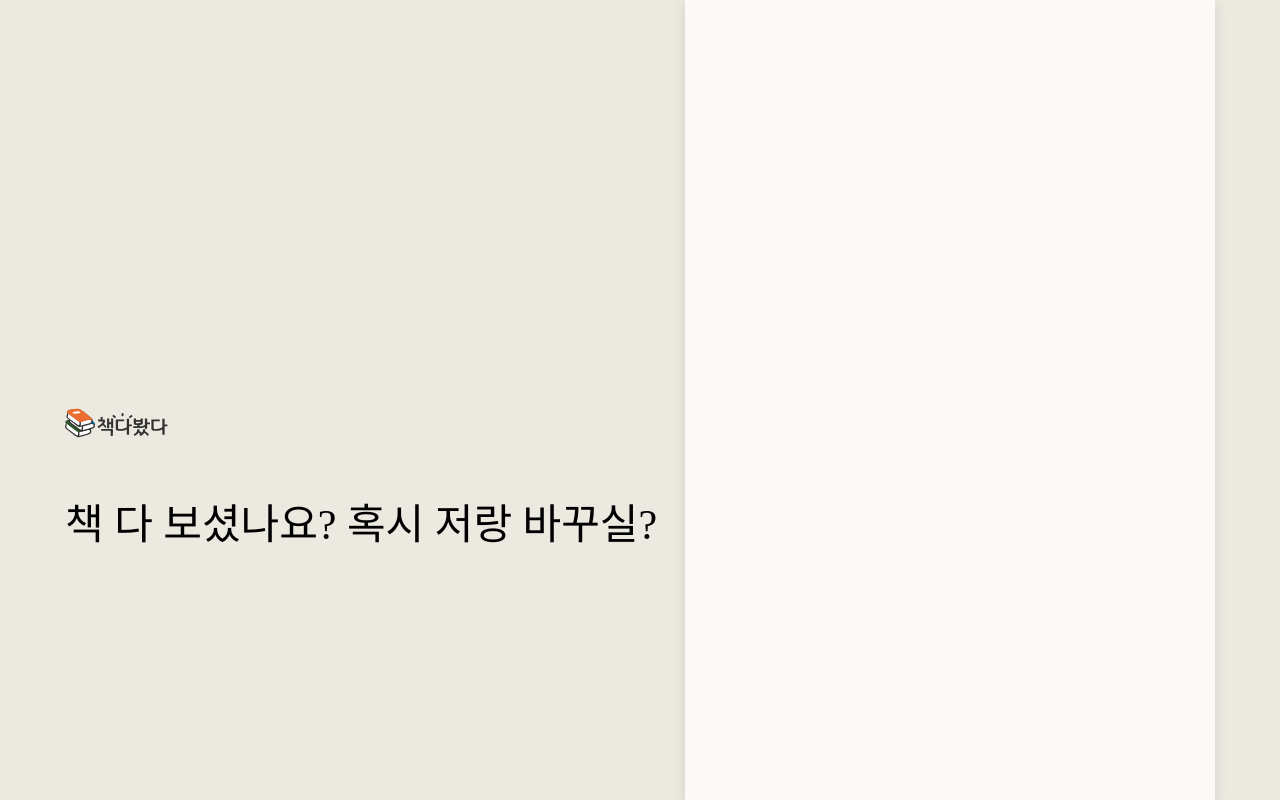
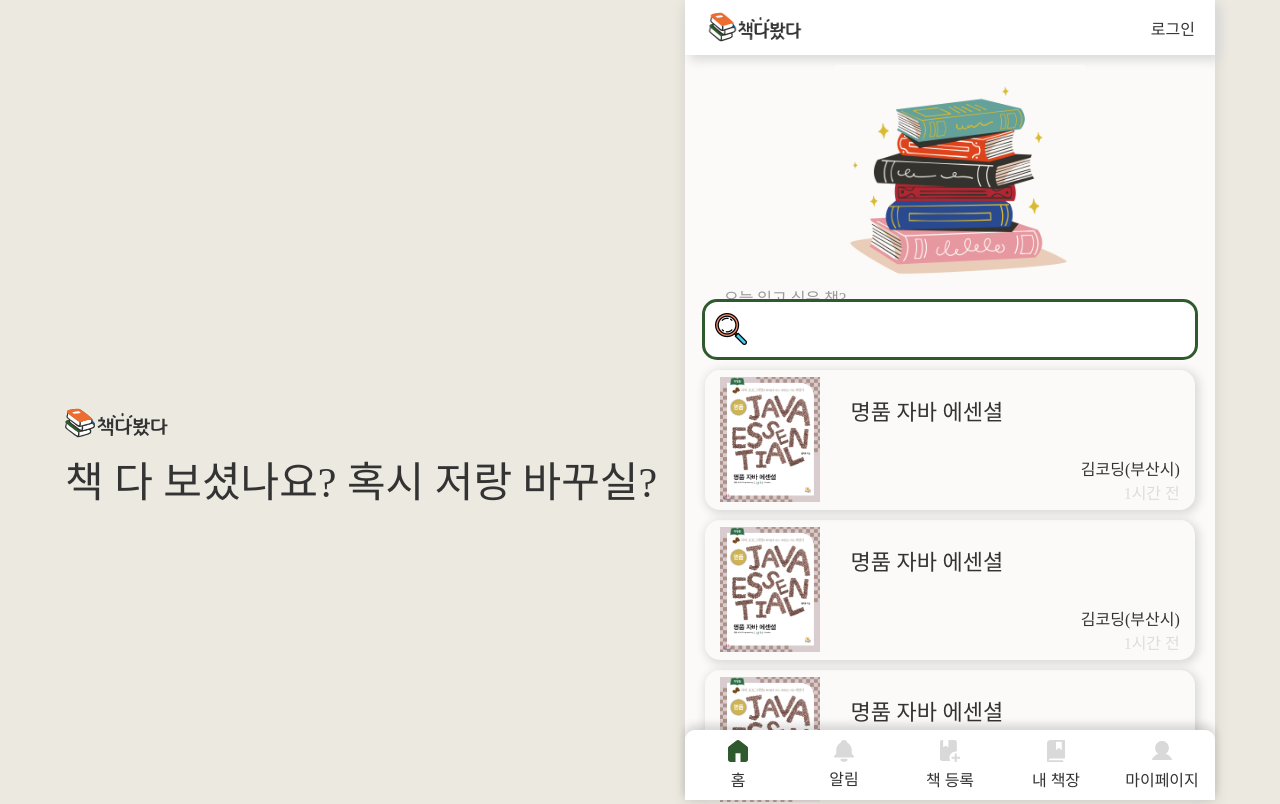
Before and after one commit to codestates-seb/seb42_main_019, a React (Create React App) app in the folder FE/front/: page / in a window 1280 px wide. Shown: the top 804 px of the page. Built offline with nearby package versions, Linux system fonts and the light colour scheme; a web font is replaced by a local one.

Commit message:
[design]error2

```diff
--- a/FE/front/src/App.js
+++ b/FE/front/src/App.js
@@ -1,8 +1,16 @@
 import style from './App.module.css';
 
-
+import Nav from './components/common/Nav';
+import Home from './pages/SB/Home'
+import Alert from './pages/SB/Alert'
+import Bookplus from './pages/JH/CreateBook'
+import Booklist from './pages/SB/MyBookShelf'
+import Mypage from './pages/SB/Mypage'
 import Background from '../src/components/common/Background';
-
+import Login from '../src/pages/JH/Login';
+import Footer from './components/common/Footer';
+import BookSearch from '../src/pages/HJ/BookSearch';
+import { Route, Routes } from 'react-router-dom';
 
 function App() {
 	return (
@@ -11,6 +19,17 @@ function App() {
 			</Background>
 			<div className={style.body}>
 
+
+				<Routes>
+					<Route path='/' element={<Home />}></Route>
+					<Route path='/alert' element={<Alert />}></Route>
+					<Route path='/bookplus' element={<Bookplus/>}></Route>
+					<Route path='/booklist' element={<Booklist />}></Route>
+					<Route path='/mypage' element={<Mypage />}></Route>
+					<Route path='/login' element={<Login />}></Route>
+					<Route path='/booksearch' element={<BookSearch />}></Route>
+				</Routes>
+				<Nav />
 				</div>
 		</div>
 	);
--- a/FE/front/src/index.css
+++ b/FE/front/src/index.css
@@ -11,3 +11,16 @@ code {
   font-family: source-code-pro, Menlo, Monaco, Consolas, 'Courier New',
     monospace;
 }
+
+html {
+  background-color: #ece9e1;
+}
+
+li{list-style: none;}
+
+a{text-decoration: none; color: #333;}
+
+*{
+  margin: 0;
+  padding: 0;
+}
```
